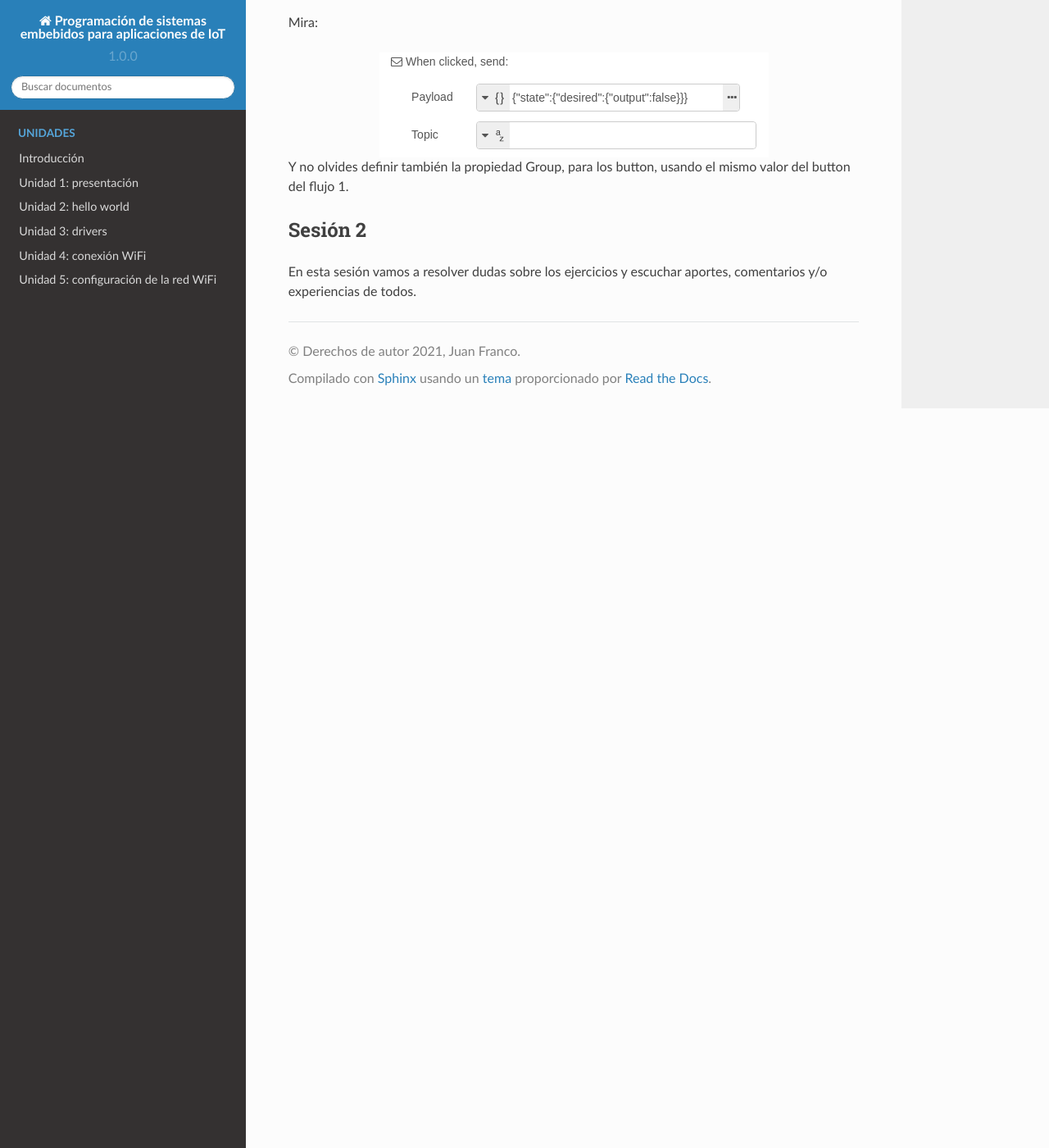
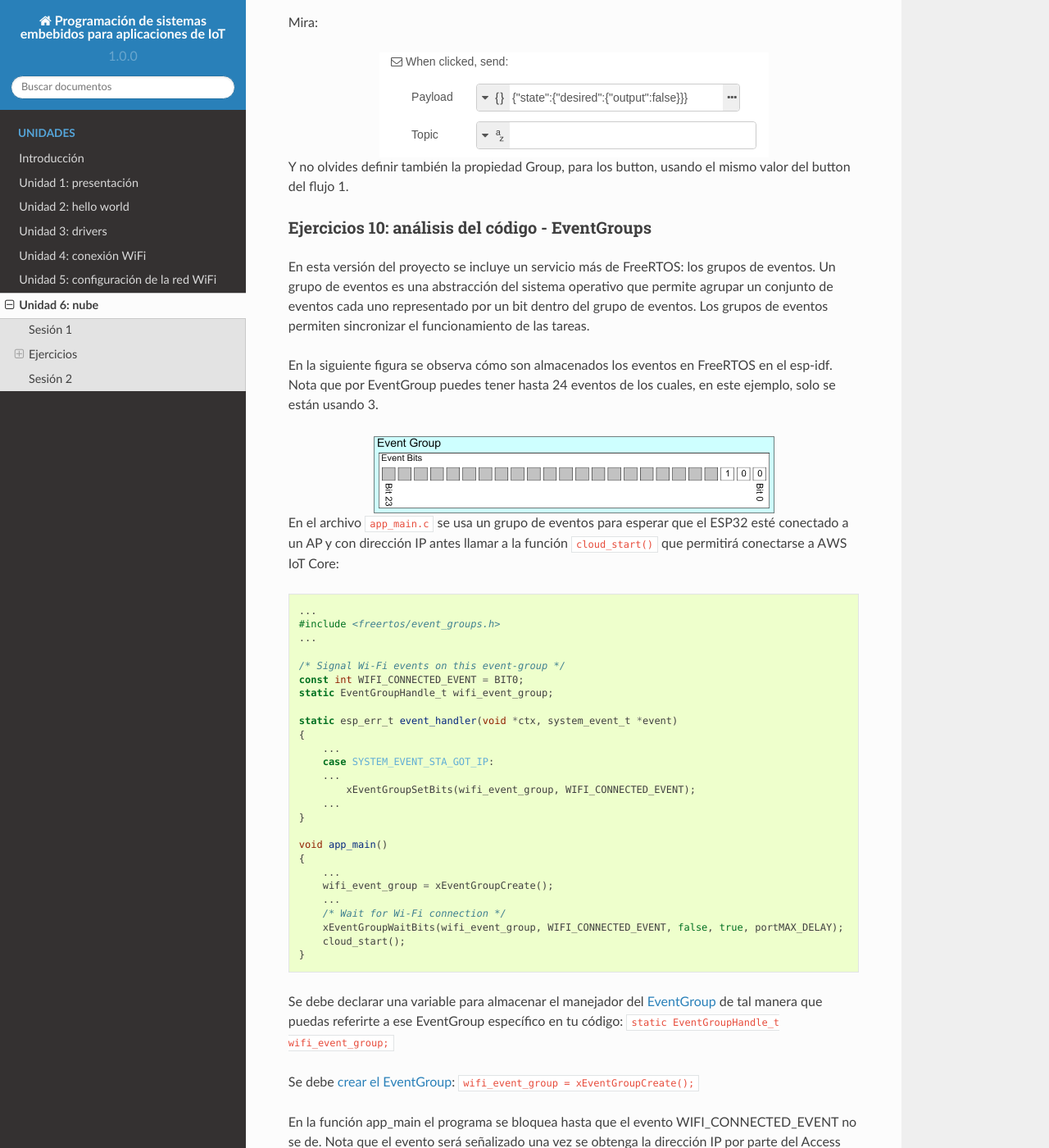
Before and after one commit to juanferfranco/espiot, a Sphinx documentation site: the page built from docs/_unidad6/unidad6.rst, in a window 1280 px wide and 1400 px high, scrolled down 12128 px. Shown: the whole window at 82% size. Built offline with Sphinx 7.4.7 and the Read the Docs theme 2.0.0, drawn with Linux system fonts in a browser that asks for light colours; some of the changed text lies outside the part shown.

Commit message:
update unit 6. code review in progress

```diff
--- a/docs/_unidad6/unidad6.rst
+++ b/docs/_unidad6/unidad6.rst
@@ -392,6 +392,86 @@ Mira:
 Y no olvides definir también la propiedad Group, para los button, usando el mismo
 valor del button del flujo 1.
 
+Ejercicios 10: análisis del código -  EventGroups
+^^^^^^^^^^^^^^^^^^^^^^^^^^^^^^^^^^^^^^^^^^^^^^^^^^^
+
+En esta versión del proyecto se incluye un servicio más de FreeRTOS: los grupos de
+eventos. Un grupo de eventos es una abstracción del sistema operativo que permite
+agrupar un conjunto de eventos cada uno representado por un bit dentro del grupo de
+eventos. Los grupos de eventos permiten sincronizar el funcionamiento de las tareas.
+
+En la siguiente figura se observa cómo son almacenados los eventos en FreeRTOS en
+el esp-idf. Nota que por EventGroup puedes tener hasta 24 eventos de los cuales,
+en este ejemplo, solo se están usando 3.
+
+.. image:: ../_static/24-bit-event-group.gif
+   :alt:  Event Group
+   :scale: 50%
+   :align: center
+
+
+
+En el archivo ``app_main.c`` se usa un grupo de eventos para esperar que el ESP32
+esté conectado a un AP y con dirección IP antes llamar a la función ``cloud_start()``
+que permitirá conectarse a AWS IoT Core:
+
+.. code-block:: c
+
+    ...
+    #include <freertos/event_groups.h>
+    ...
+
+    /* Signal Wi-Fi events on this event-group */
+    const int WIFI_CONNECTED_EVENT = BIT0;
+    static EventGroupHandle_t wifi_event_group;
+
+    static esp_err_t event_handler(void *ctx, system_event_t *event)
+    {
+        ...
+        case SYSTEM_EVENT_STA_GOT_IP:
+        ...
+            xEventGroupSetBits(wifi_event_group, WIFI_CONNECTED_EVENT);
+        ...
+    }
+
+    void app_main()
+    {
+        ...
+        wifi_event_group = xEventGroupCreate();
+        ...
+        /* Wait for Wi-Fi connection */
+        xEventGroupWaitBits(wifi_event_group, WIFI_CONNECTED_EVENT, false, true, portMAX_DELAY);
+        cloud_start();
+    }
+
+Se debe declarar una variable para almacenar el manejador del
+`EventGroup <https://www.freertos.org/FreeRTOS-Event-Groups.html>`__
+de tal manera que puedas referirte a ese EventGroup específico en tu código:
+``static EventGroupHandle_t wifi_event_group;``
+
+Se debe `crear el EventGroup <https://www.freertos.org/xEventGroupCreate.html>`__:
+``wifi_event_group = xEventGroupCreate();``
+
+En la función app_main el programa se bloquea hasta que el evento WIFI_CONNECTED_EVENT
+no se de. Nota que el evento será señalizado una vez se obtenga la dirección IP por parte
+del Access Point al cual se conecte el ESP32: ``xEventGroupSetBits(wifi_event_group, WIFI_CONNECTED_EVENT);``
+
+Para `esperar <https://www.freertos.org/xEventGroupWaitBits.html>`__ por la
+señalización del evento se usa:
+``xEventGroupWaitBits(wifi_event_group, WIFI_CONNECTED_EVENT, false, true, portMAX_DELAY);``
+
+En este caso la aplicación espera indefinidamente (portMAX_DELAY) a que se active
+el evento WIFI_CONNECTED_EVENT en el EventGroup wifi_event_group.
+
+Ejercicios 11: análisis del código - Cloud Task
+^^^^^^^^^^^^^^^^^^^^^^^^^^^^^^^^^^^^^^^^^^^^^^^^^^^
+
+Luego de esperar por el evento WIFI_CONNECTED_EVENT, se crea la tarea ``aws_iot_task``
+definida en el archivo ``cloud_aws.c``.
+
+
+
+
 Sesión 2
 -----------
 
--- a/docs/index.rst
+++ b/docs/index.rst
@@ -14,7 +14,7 @@ a proyectos de Internet de las cosas.
    Unidad 3: drivers <_unidad3/unidad3>
    Unidad 4: conexión WiFi <_unidad4/unidad4>
    Unidad 5: configuración de la red WiFi <_unidad5/unidad5>
+   Unidad 6: nube <_unidad6/unidad6>
 ..
-   Unidad 6: nube <_unidad6/unidad6>
    Unidad 7: actualización remota <_unidad7/unidad7>
    Unidad 8: fabricación <_unidad8/unidad8>
```
Also changed, not shown: docs/_static/24-bit-event-group.gif (added).
